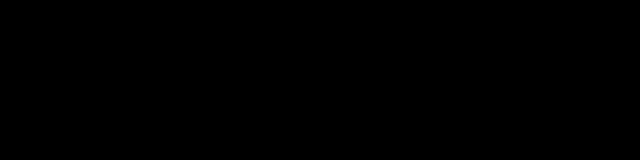
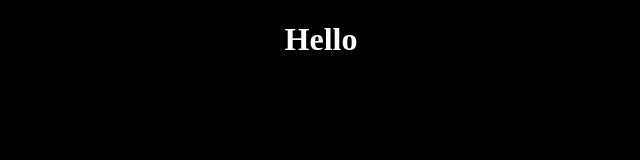
Before and after one commit to Arch881010/Geometry-Solver-WebTest, a plain HTML site: page test.html in a window 1280 px wide. Shown: the whole page, without its empty margins (319-959 px from the left). Drawn offline with Linux system fonts and the light colour scheme.

Commit message:
Small html edit

```diff
--- a/test.html
+++ b/test.html
@@ -7,7 +7,7 @@
     <meta name = "viewpoint" content = "width=device-width">
 </head>
 <body>
-
+<h1 class = "text">Hello</h1>
 <script src = "primary.js"></script> <!-- This refrences the primary.js-->
 </body>
 </html>
```
